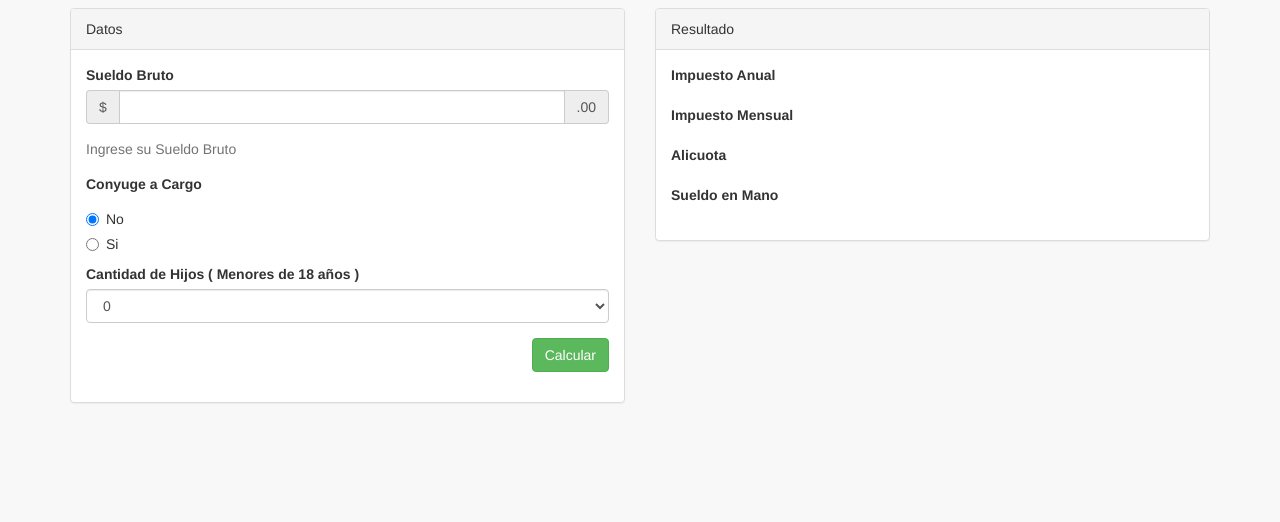
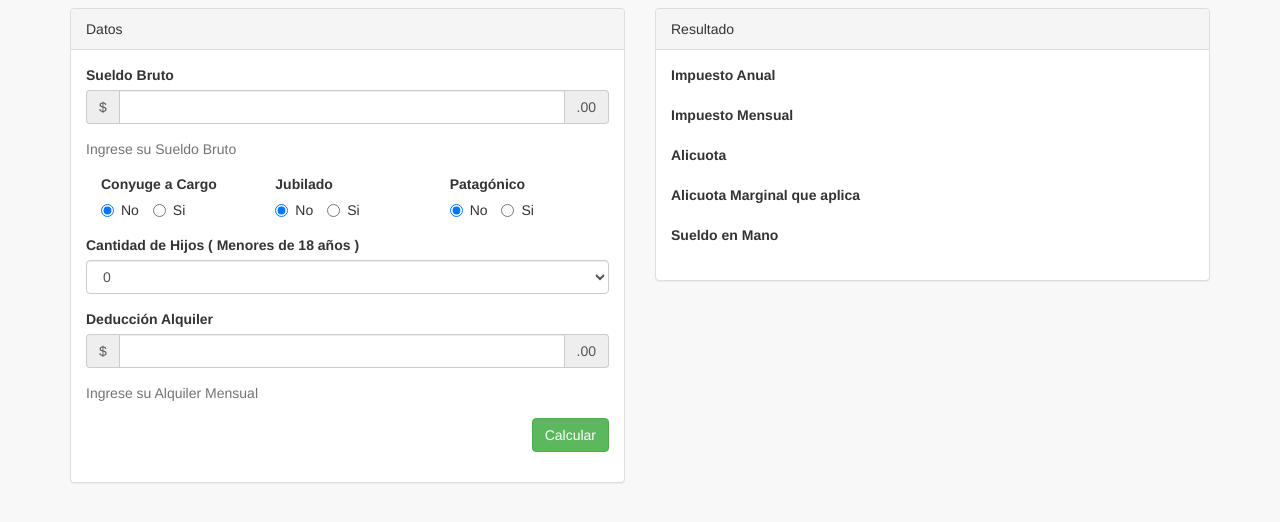
Before and after one commit to artools/ganancias2017, a plain HTML site: page pages/index.html in a window 1280 px wide. Shown: the part 102-624 px from the top of the page. Drawn offline with Linux system fonts and the light colour scheme.

Commit message:
Agrego Deducciones para Jubilado, Patagonico y Alquileres

```diff
--- a/pages/index.html
+++ b/pages/index.html
@@ -87,17 +87,50 @@
                   </div>
                   <p class="help-block">Ingrese su Sueldo Bruto</p>
                 </div>
+
+                <div class="col-lg-4">
+                  <div class="form-group">
                     <label>Conyuge a Cargo</label>
-                        <div class="radio">
-                         <label> <input type="radio" name="conyuge" id="No"
+                    <br>
+                    <label class="radio-inline"> <input type="radio" name="conyuge" id="No"
                      value="0" checked>No
                    </label>
-                     </div>
-                     <div class="radio">
-                         <label> <input type="radio" name="conyuge" id="Si"
+                   <label class="radio-inline"> <input type="radio" name="conyuge" id="Si"
                     value="1">Si
                   </label>
                 </div>
+
+              </div>
+
+              <div class="col-lg-4">
+
+                <div class="form-group">
+                  <label>Jubilado</label>
+                  <br>
+                  <label class="radio-inline"> <input type="radio" name="jubilado" id="No"
+                   value="0" checked>No
+                 </label>
+                 <label class="radio-inline"> <input type="radio" name="jubilado" id="Si"
+                  value="1">Si
+                </label>
+              </div>
+            </div>
+
+            <div class="col-lg-4">
+
+
+              <div class="form-group">
+                <label>Patagónico</label>
+                <br>
+                <label class="radio-inline"> <input type="radio" name="patagonico" id="No"
+                 value="0" checked>No
+               </label>
+               <label class="radio-inline"> <input type="radio" name="patagonico" id="Si"
+                value="1">Si
+              </label>
+            </div>
+          </div>
+
           <div class="form-group">
             <label>Cantidad de Hijos ( Menores de 18 años )</label>
             <select class="form-control" id="hijos">
@@ -112,6 +145,20 @@
               <option>8</option>
             </select>
           </div>
+
+
+          <div class="form-group">
+           <label>Deducción Alquiler</label>
+           <div class="form-group input-group">
+            <span class="input-group-addon">$</span>
+            <input id="alquiler" type="text" class="form-control">
+            <span class="input-group-addon">.00</span>
+          </div>
+          <p class="help-block">Ingrese su Alquiler Mensual</p>
+        </div>
+
+
+
         <div class="form-group" align="right">
          <button id="calcular" type="button" class="btn btn-success">Calcular</button>
        </div>
@@ -144,6 +191,10 @@
         <div class="form-group">
           <label>Alicuota</label>
           <p class="text-danger" id="alicuota"></p>
+        </div>
+        <div class="form-group">
+          <label>Alicuota Marginal que aplica</label>
+          <p class="text-danger" id="alicuotaMarginal"></p>
         </div>
         <div class="form-group">
           <label>Sueldo en Mano</label>
```
Also changed, not shown: js/calc.min.js (+1 -1 lines). Lines whose indentation alone changed are shown as unchanged.
